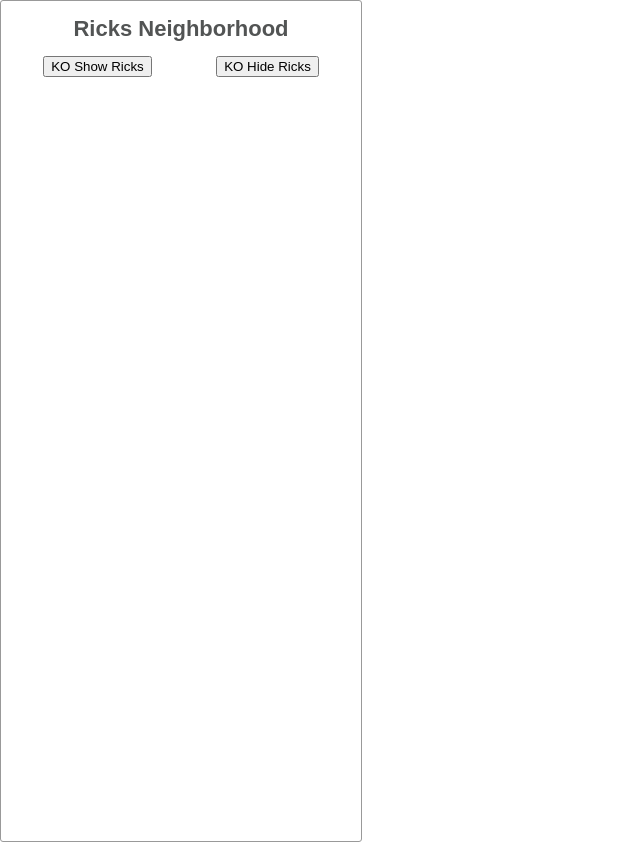
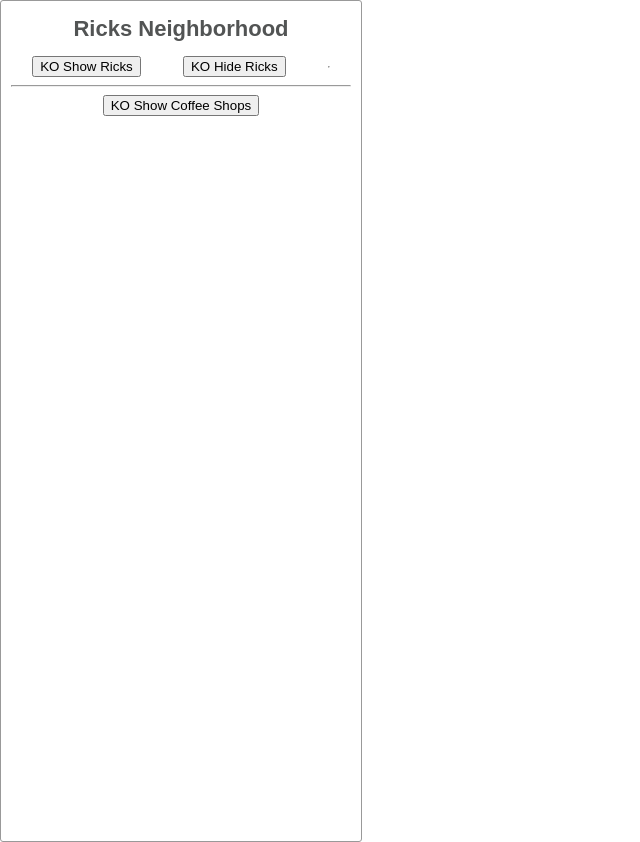
Before and after one commit to RPMorganomous/map-meister, a plain HTML site: page index.html in a window 1280 px wide. Shown: the whole page, without its empty margins (0-640 px from the left). Drawn offline with Linux system fonts and the light colour scheme; some packages are replaced by stand-ins of ours.

Commit message:
feat: button for coffee shops - not working yet
New button for viewing coffee shops - need to add functionality for
FourSquare JSON data request and handling

```diff
--- a/index.html
+++ b/index.html
@@ -16,11 +16,13 @@
       <div class="options-box">
         <h1>Ricks Neighborhood</h1>
         <div class="Center">
-<!--           <input id="show-ricksHood" type="button" value="Show Ricks Hood">
-          <input id="hide-ricksHood" type="button" value="Hide Ricks Hood"> -->
           <button data-bind="click: showRicksHood">KO Show Ricks</button>
           <button data-bind="click: hideRicksHood">KO Hide Ricks</button>
-
+          <hr>
+        </div>
+        <hr>
+        <div class="Center">
+          <button data-bind="click: showCoffeShops">KO Show Coffee Shops</button>
         </div>
       </div>
       <div id="map" ></div>
--- a/js/app.js
+++ b/js/app.js
@@ -117,6 +117,10 @@ function hideRicksHood() {
     markers[i].setMap(null);
     }
 }
+
+// This function will show markers for all the coffee shops in the area
+function showCoffeeShops(){}
+
 
 // This function takes in a COLOR, and then creates a new marker
 // icon of that color. The icon will be 21 px wide by 34 high, have an origin
```
